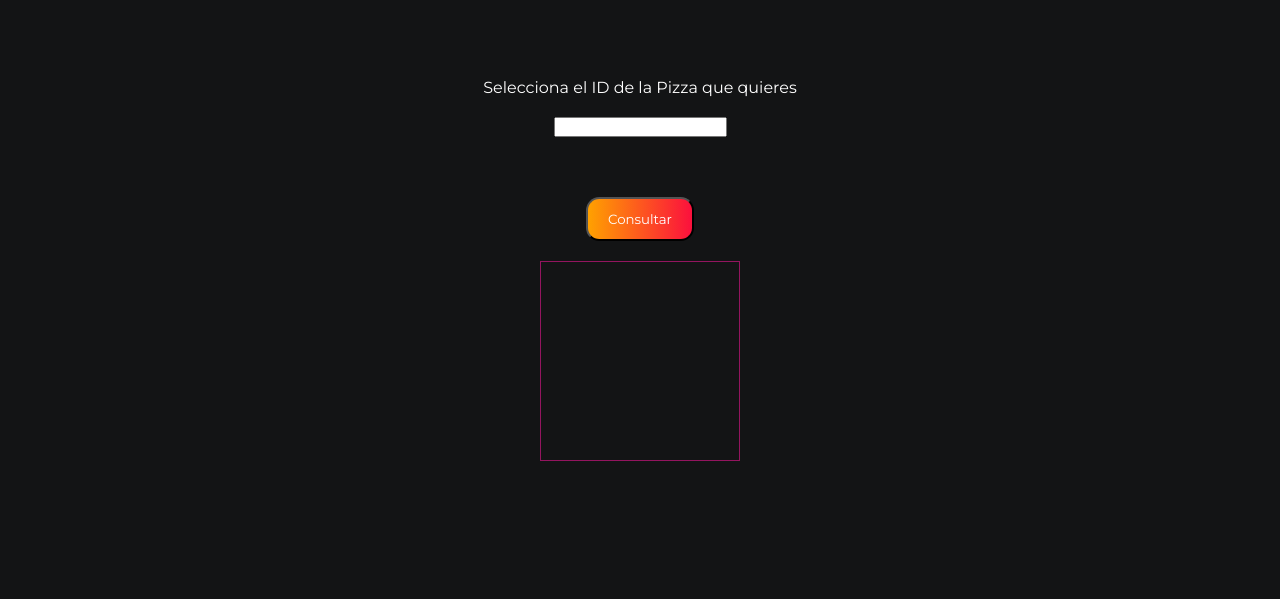
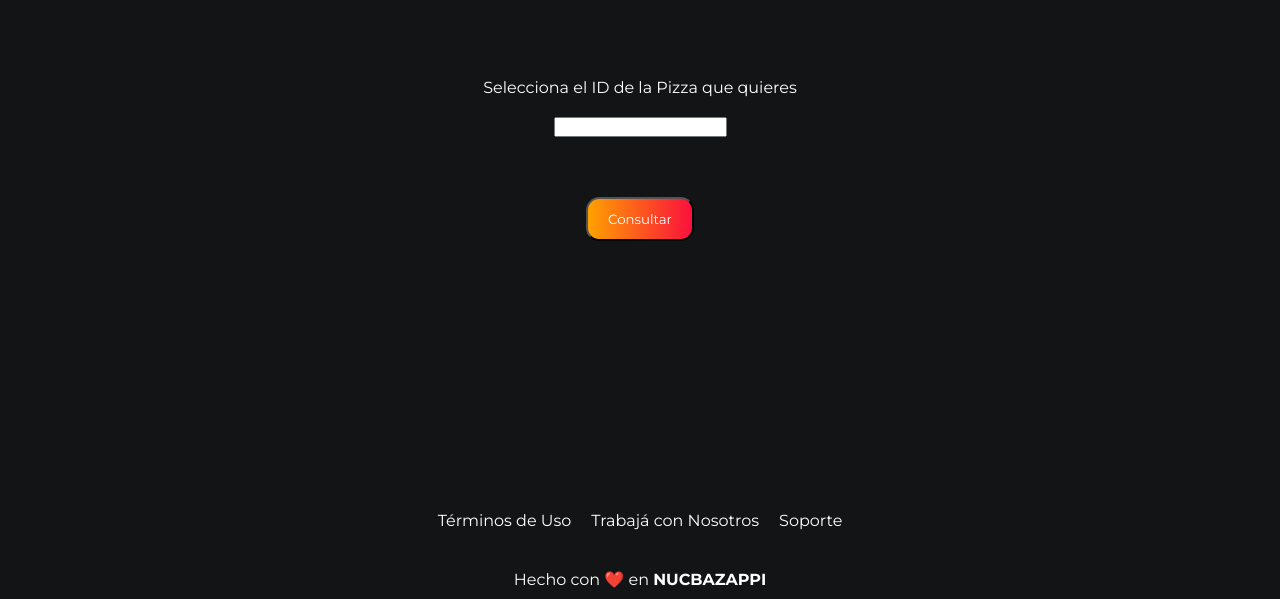
Before and after one commit to ArielZoni/E2-Eventos-y-manipulaci-n-del-DOM-, a plain HTML site: page index.html in a window 1280 px wide. Shown: the part 201-800 px from the top of the page. Drawn offline with Linux system fonts and the light colour scheme.

Commit message:
modifique styles y index

```diff
--- a/main.js
+++ b/main.js
@@ -110,7 +110,6 @@ function showError(error){
   msgError.classList.add("error");
   infopizza.appendChild(msgError);
 
-
 }
 
 
--- a/styles.css
+++ b/styles.css
@@ -132,16 +132,6 @@ main {
     padding: 10px;
 }
 
-.info{
-    margin-top: 20px;
-    border: 1px solid rgb(148, 21, 95);
-    width: 200px;
-    height: 200px;
-    display: flex;
-    flex-direction: column;
-    justify-content: center;
-    align-items: center;
-}
 
 #btn-agg{
     display: flex;
@@ -173,271 +163,7 @@ main {
     gap: 20px;
 }
 
-/*-----------------*/
 
-/*.form-pizza{
-    display: flex;
-    align-items: center;
-    justify-content: center;
-    flex-direction: column;
-    gap: 20px;
-}
-
-#hero{
-    display: flex;
-    justify-content: space-between;
-    align-content: center;
-    align-items: center;
-    padding-top: 170px;
-}
-
-.titulos{
-    display: grid;
-    grid-template-rows: 2fr 2fr 1fr;
-}
-
-.titulo1{
-    display: grid;
-    grid-template-columns: 700px;
-    font-size: 60px;
-}
-
-.titulo2{
-    display: grid;
-    grid-template-columns: 500px ;
-    font-size: 40px;
-}
-
-.parrafo{
-    display: grid;
-    font-size: 20px;
-    grid-template-columns: 700px;
-}
-
-.boton-vermas{
-    display: flex;
-    justify-content: center;
-    align-content: center;
-    padding: 15px;
-    width: 150px;
-    border-radius: 1em;
-    background: linear-gradient(to left,#FB103D, #ffa100);
-    cursor: pointer;
-}
-
-.boton-vermas:hover{
-    transition: 1s;
-    transition-property: all;
-    transform: scale(1.1)
-}
-
-.imagen-principal{
-    display: flex;
-    position: relative;
-    right: 200px;
-    top: 70px;
-    z-index: 1;
-    height: 400px;
-
-}
-
-#pizza1{
-    display: flex;
-    width: 300px;
-    position: absolute;
-    height: fit-content;
-}
-
-#pizza2{
-    display: flex;
-    position: relative;
-    z-index: 2;
-    width: 450px;
-    left: 140px;
-    bottom: 130px;
-    height: fit-content;
-}
-
-#recomendados{
-    display: flex;
-    flex-direction: column;
-    gap: 30px;
-}
-
-.recomenda{
-    display: flex;
-}
-
-.productos{
-    display: flex;
-    justify-content: center;
-    align-content: center;
-    gap: 50px;
-}
-
-.prod-contenedor{
-    display: flex;
-    gap: 20px;
-    background-color: #252525;
-    padding: 25px;
-    border-radius: 1em;
-}
-
-#letra-medio{
-    display: flex;
-    flex-direction: column;
-    gap: 10px;
-}
-
-#img-prod{
-    display: flex;
-    position: relative;
-    width: 80px;
-    height: 80px;
-}
-
-#btn-agg{
-    display: flex;
-    justify-content: center;
-    align-content: center;
-    align-items: center;
-    background: linear-gradient(to left,#FB103D, #ffa100);
-    border-radius: 1em;
-    height: 20px;
-    padding: 20px;
-    position: relative;
-    top: 20px;
-    transition-property: all;
-}
-
-#btn-agg:hover{
-    display: flex;
-    transition: 1s;
-    transition-property: all;
-    transform: scale(1.1);
-    cursor: pointer;
-}
-
-.prod-p{
-   color: #767575;
-}
-
-.precio-gradiente{
-    font-weight: 900;
-    background: linear-gradient(to bottom, #FB103D, #ffa100);
-    background-clip: text;
-    -webkit-background-clip: text;
-    color: transparent;
-}
-
-#categorias{
-    display: flex;
-    flex-direction: column;
-    gap: 40px;
-    justify-content: space-between;
-}
-
-.prod-cate{
-   display: flex;
-   gap: 70px;
-}
-
-
-.tit-cate{
-    display: flex;
-}
-
-.produ{
-    display: flex;
-    justify-content: center;
-    align-items: center;
-    flex-direction: column;
-    align-content: center;
-    background-color: #252525;
-    padding: 38px;
-    border-radius: 1em;
-    cursor: pointer;
-    gap: 10px;
-}
-
-.produ img {
-    width: 86px;
-}
-#barrita{
-    width: 20px;
-    height: 5px;
-    border-radius: 1em;
-    position: relative;
-    background: linear-gradient(to left,#FB103D, #ffa100);
-    transition: 1s;
-
-}
-
-#populares{
-    display: flex;
-    flex-direction: column;
-    gap: 40px;
-    max-width: 100%;
-}
-
-.popus{
-    display: flex;
-}
-
-.produc-popus{
-    display: flex;
-    align-content: center;
-    justify-content: space-between;
-    gap: 40px;
-    flex-wrap: wrap;
-}
-
-#popus1{
-    display: flex;
-    flex-direction: column;
-    gap: 20px;
-    background-color: #252525;
-    padding: 25px;
-    border-radius: 1em;
-    width: 22%;
-}
-
-#precio-popu1{
-    font-weight: 1000;
-    font-size: 20px;
-    background: linear-gradient(to bottom, #FB103D, #ffa100);
-    background-clip: text;
-    -webkit-background-clip: text;
-    color: transparent;
-}
-
-#btn-agg-popu{
-    display: flex;
-    justify-content: center;
-    align-items: center;
-    background: linear-gradient(to left,#FB103D, #ffa100);
-    border-radius: 1em;
-    height:  10px;
-    padding: 20px;
-    top: 20px;
-    transition-property: all;
-}
-
-.precio-btn{
-    display: flex;
-    align-items: center;
-    justify-content: space-between;
-    gap: 100px;
-
-}
-
-#btn-agg-popu:hover{
-    display: flex;
-    transition: 1s;
-    transition-property: all;
-    transform: scale(1.1);
-    cursor: pointer;
-}*/
 
 #footer{
     margin-bottom: 30px;
```
Also changed, not shown: index.html (+0 -1 lines).
